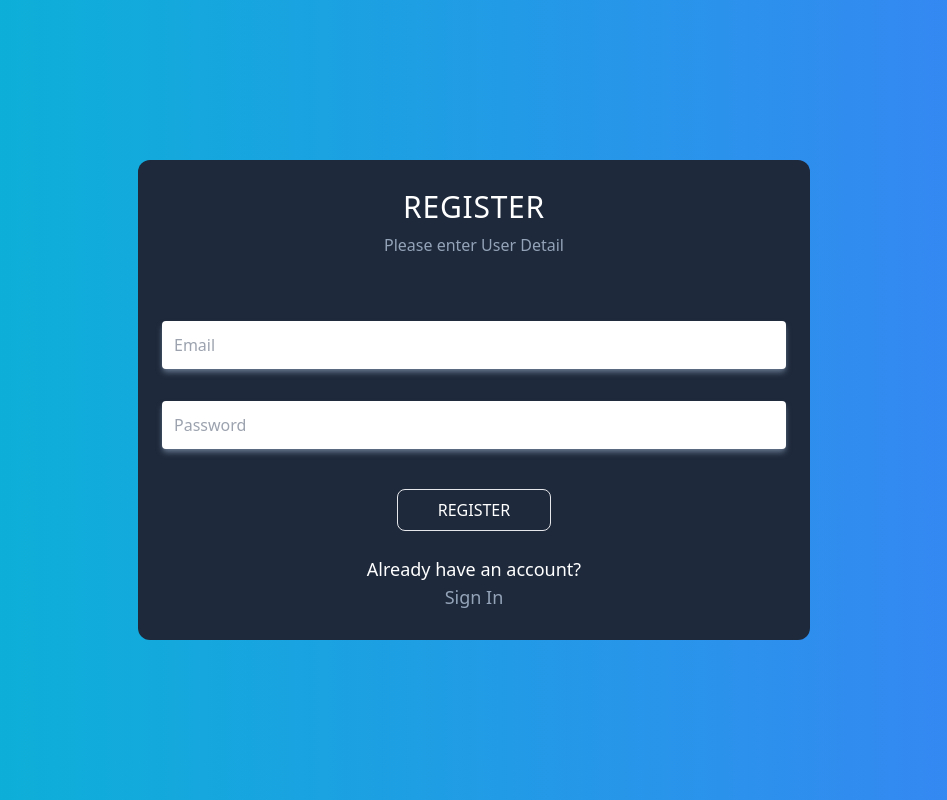
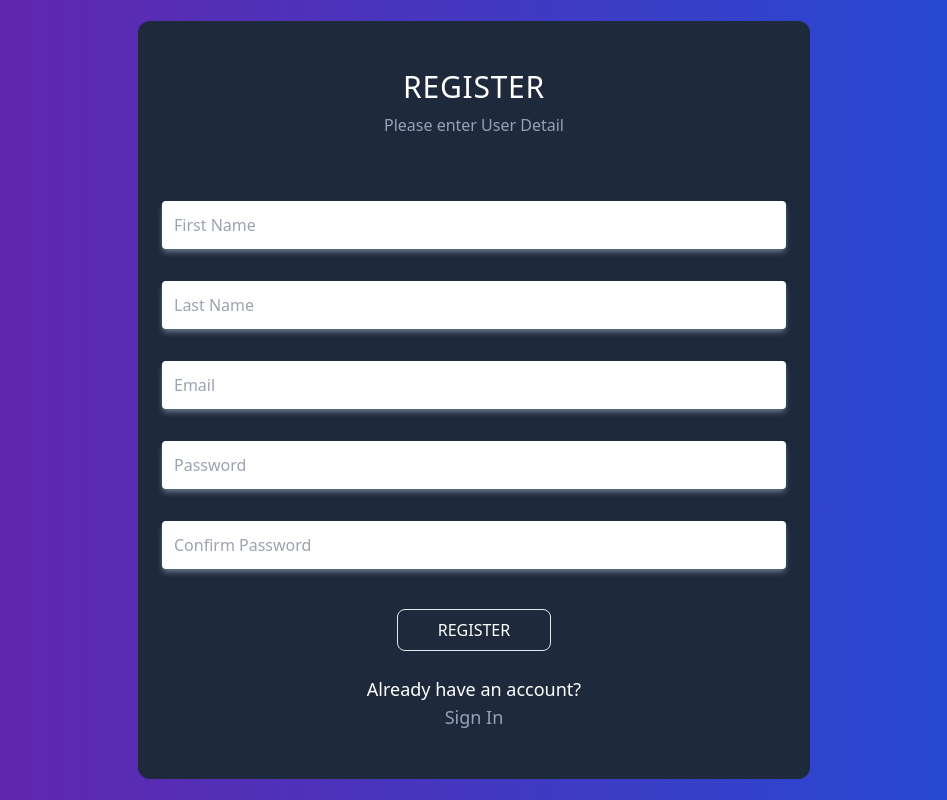
Before and after one commit to lutfullahcelenk/jwt-authentication-app, a React (Create React App) app: page /auth in a window 1280 px wide. Both pictures are taken after a click on the element "Sign Up". Shown: the whole page, without its empty margins (166-1113 px from the left). Built offline with nearby package versions, Linux system fonts and the light colour scheme.

Commit message:
auth form is completed

```diff
--- a/src/index.css
+++ b/src/index.css
@@ -4,6 +4,6 @@
 
 @layer base {
   .gradient {
-    @apply bg-gradient-to-r from-cyan-500 to-blue-500;
+    @apply bg-gradient-to-r from-purple-800 to-blue-700;
   }
 }
--- a/src/pages/Auth.tsx
+++ b/src/pages/Auth.tsx
@@ -15,13 +15,15 @@ const Auth = () => {
 
   const { firstName, lastName, email, password, confirmPassword } = formValue;
 
-  const handleChange = () => {};
+  const handleChange = (e:any) => {
+    setFormValue({...formValue, [e.target.name]: e.target.value});
+  };
 
   return (
-    <section className="h-screen flex gradient">
-      <div className="m-auto h-1/2 md:h-3/5 bg-slate-800 rounded-xl text-white w-full md:w-2/3 lg:w-3/5 max-w-2xl flex flex-col justify-center items-center">
-        <div className=" mb-10 flex flex-col items-center">
-          <h2 className="uppercase text-xl md:text-3xl tracking-wide">
+    <section className="flex h-screen gradient">
+      <div className="flex flex-col items-center justify-center w-full max-w-2xl m-auto text-white bg-slate-800 rounded-xl md:w-2/3 lg:w-3/5">
+        <div className="flex flex-col items-center mb-10 ">
+          <h2 className="pt-12 text-xl tracking-wide uppercase md:text-3xl">
             {!showRegister ? "Login" : "Register"}
           </h2>
 
@@ -32,48 +34,89 @@ const Auth = () => {
           </p>
         </div>
 
+        {showRegister && (
+          <>
+            <div className="w-full px-6 py-4">
+              <input
+                type="text"
+                className="w-full p-3 text-black rounded shadow-md outline-none shadow-slate-500"
+                value={firstName}
+                onChange={handleChange}
+                placeholder="First Name"
+                name="firstName"
+              />
+            </div>
+
+            <div className="w-full px-6 py-4">
+              <input
+                type="text"
+                className="w-full p-3 text-black rounded shadow-md outline-none shadow-slate-500"
+                value={lastName}
+                onChange={handleChange}
+                placeholder="Last Name"
+                name="lastName"
+              />
+            </div>
+          </>
+        )}
+
         <div className="w-full px-6 py-4">
           <input
             type="email"
-            className="outline-none p-3 w-full rounded shadow-slate-500 shadow-md"
+            className="w-full p-3 text-black rounded shadow-md outline-none shadow-slate-500"
             value={email}
             onChange={handleChange}
             placeholder="Email"
+            name="email"
           />
         </div>
 
         <div className="w-full px-6 py-4">
           <input
             type="password"
-            className="outline-none p-3 w-full rounded shadow-slate-500 shadow-md"
+            className="w-full p-3 text-black rounded shadow-md outline-none shadow-slate-500"
             value={password}
             onChange={handleChange}
             placeholder="Password"
+            name="password"
           />
         </div>
+
+        {showRegister && (
+          <div className="w-full px-6 py-4">
+            <input
+              type="password"
+              className="w-full p-3 text-black rounded shadow-md outline-none shadow-slate-500"
+              value={confirmPassword}
+              onChange={handleChange}
+              placeholder="Confirm Password"
+              name="confirmPassword"
+            />
+          </div>
+        )}
 
         {!showRegister ? (
           <button
             type="button"
-            className="border py-2 px-10 uppercase my-6 rounded-lg"
+            className="px-10 py-2 my-6 uppercase border rounded-lg"
           >
             Login
           </button>
         ) : (
           <button
             type="button"
-            className="border py-2 px-10 uppercase my-6 rounded-lg"
+            className="px-10 py-2 my-6 uppercase border rounded-lg"
           >
             Register
           </button>
         )}
 
-        <div>
+        <div className="pb-12">
           {!showRegister ? (
             <>
               <h5 className="text-lg">Don't have an account?</h5>
               <p
-                className="text-slate-400 text-lg text-center"
+                className="text-lg text-center text-slate-400"
                 onClick={() => setShowRegister(true)}
               >
                 Sign Up
@@ -83,7 +126,7 @@ const Auth = () => {
             <>
               <h5 className="text-lg">Already have an account?</h5>
               <p
-                className="text-slate-400 text-lg text-center"
+                className="text-lg text-center text-slate-400"
                 onClick={() => setShowRegister(false)}
               >
                 Sign In
```
